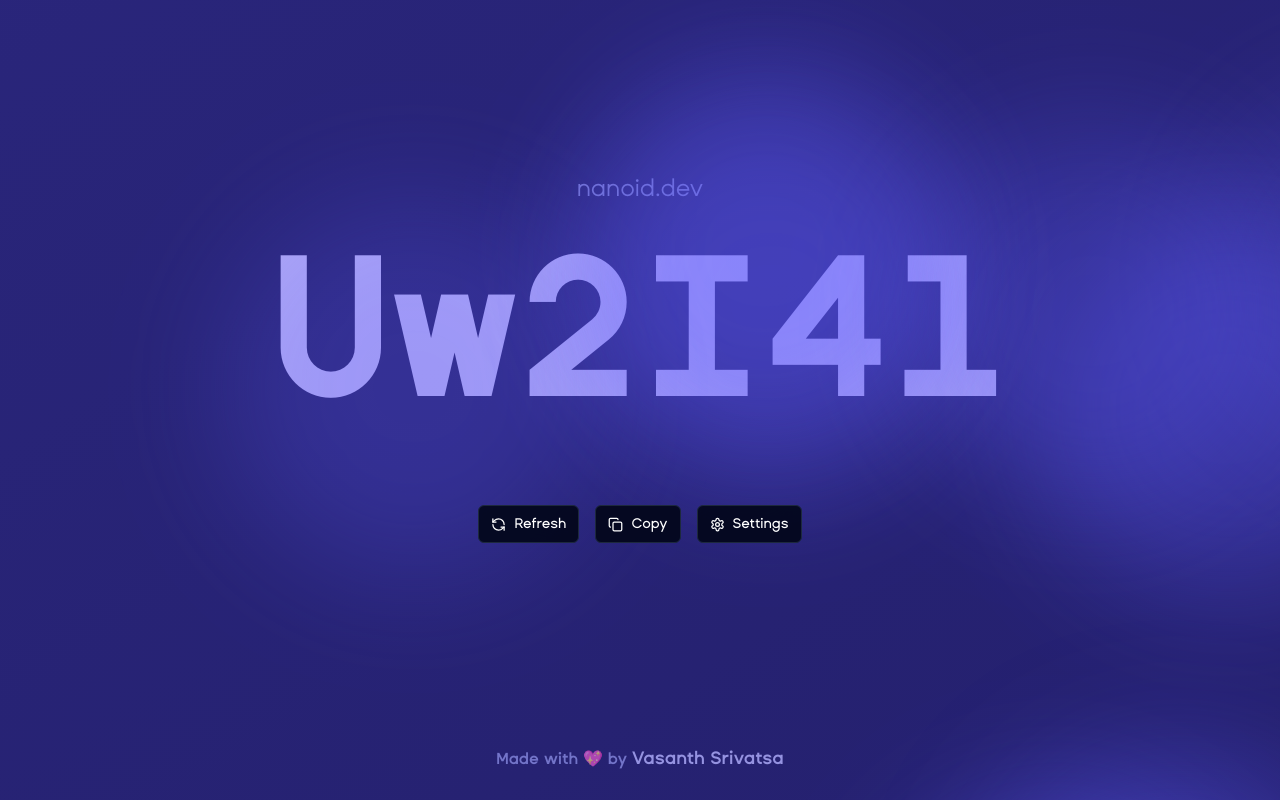
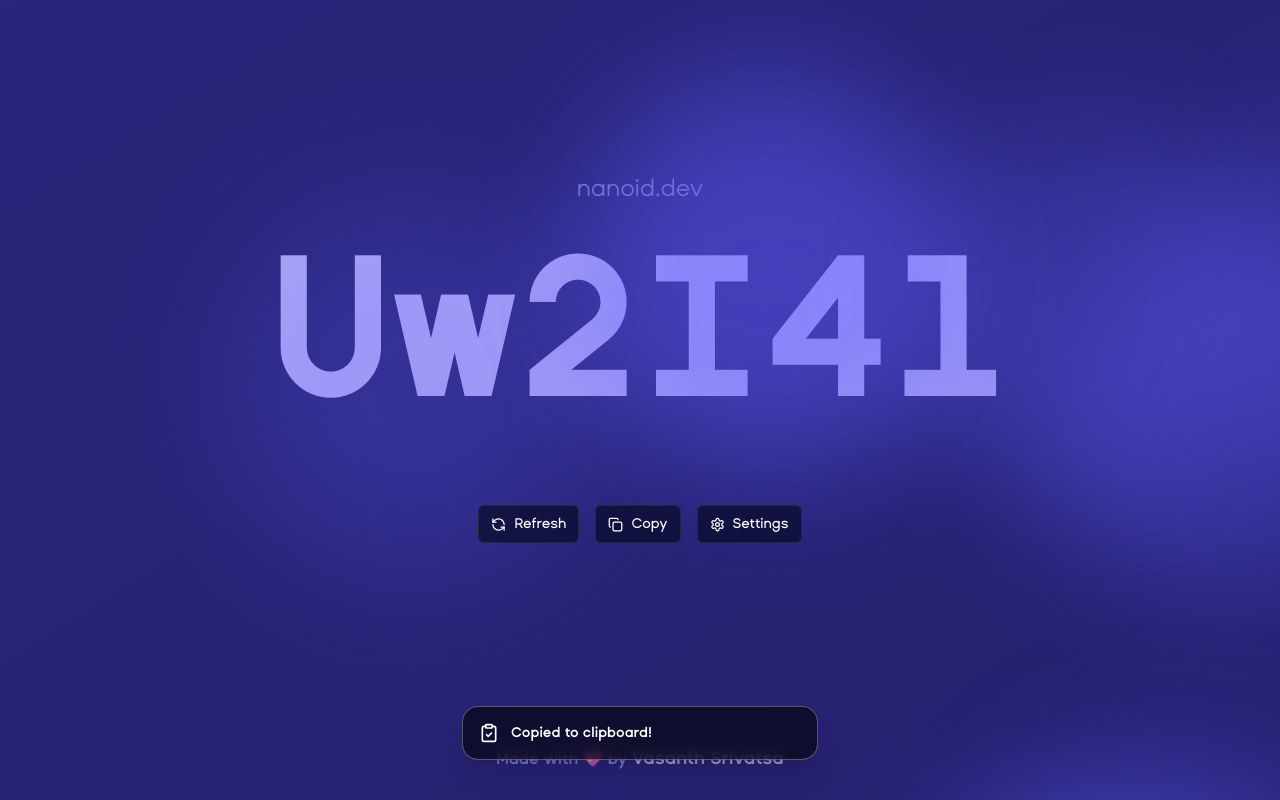
Before and after one commit to vsnthdev/nanoid.dev, a Next.js app: page / in a window 1280 px wide. Both pictures are taken after a click on the button "Copy". Built offline with nearby package versions, Linux system fonts and the light colour scheme.

Commit message:
✨ add toast upon copying

```diff
--- a/package.json
+++ b/package.json
@@ -16,6 +16,7 @@
         "next": "15.3.1",
         "react": "^19.0.0",
         "react-dom": "^19.0.0",
+        "sonner": "^2.0.3",
         "tailwind-merge": "^3.3.0"
     },
     "devDependencies": {
--- a/src/app/globals.css
+++ b/src/app/globals.css
@@ -1,6 +1,6 @@
 @import "tailwindcss";
 
-@theme inline {
+@theme {
   --font-sans: var(--font-basically-a-sans-serif);
   --font-mono: var(--font-basically-a-mono);
 }
--- a/src/app/layout.tsx
+++ b/src/app/layout.tsx
@@ -1,6 +1,8 @@
 'use client'
 
 import localFont from 'next/font/local'
+import { Toaster } from 'sonner'
+import { InfoIcon, CircleAlertIcon, BadgeCheckIcon, TriangleAlertIcon, Loader2Icon } from 'lucide-react'
 import './globals.css'
 import { Footer } from '../components/footer'
 import { useState, useEffect } from 'react'
@@ -192,10 +194,8 @@ export default function RootLayout({
     }, []);
 
     return (
-        <html lang='en' className={`${basicallyASansSerif.className} h-full overflow-hidden`}>
-            <body
-                className={`${basicallyAMono.variable} antialiased flex flex-col h-full bg-gray-900 relative overflow-hidden ${textColor}`}
-            >
+        <html lang='en' className={`h-full overflow-hidden font-sans ${textColor} ${basicallyAMono.variable} ${basicallyASansSerif.variable}`}>
+            <body className='antialiased flex flex-col h-full bg-gray-900 relative overflow-hidden'>
                 <motion.div
                     className={`absolute inset-0 z-0 bg-gradient-to-br pointer-events-none ${backgroundColor}`}
                     initial={{ opacity: 0 }}
@@ -225,6 +225,38 @@ export default function RootLayout({
                     {children}
                 </div>
                 <Footer />
+                <Toaster
+                    visibleToasts={3}
+                    position='bottom-center'
+                    duration={60000}
+                    offset={{
+                        bottom: 40
+                    }}
+                    mobileOffset={{
+                        bottom: 40,
+                        left: 60,
+                        right: 60
+                    }}
+                    toastOptions={{
+                        unstyled: true,
+                        classNames: {
+                            title: 'text-sm font-sans font-semibold',
+                            icon: '[&>svg]:size-5 mr-3',
+                            description: 'text-xs opacity-70 font-sans',
+                            loading: 'bg-white text-slate-700 border-slate-200 p-4',
+                            toast: 'w-full rounded-2xl shadow-xl flex items-center space-x-1 p-4',
+                            default: '[&:not([data-type])]:bg-black/60 [&:not([data-type])]:text-white [&:not([data-type])]:backdrop-blur-sm [&:not([data-type])]:border [&:not([data-type])]:border-white/30',
+                        },
+                    }}
+                    icons={{
+                        info: <InfoIcon />,
+                        error: <CircleAlertIcon />,
+                        success: <BadgeCheckIcon />,
+                        warning: <TriangleAlertIcon />,
+                        loading: <Loader2Icon className='animate-spin' />,
+                    }}
+                    gap={15}
+                />
             </body>
         </html>
     )
--- a/src/app/page.tsx
+++ b/src/app/page.tsx
@@ -1,10 +1,11 @@
 'use client'
 
 import { useState, useEffect } from 'react'
+import { toast } from 'sonner'
 import { customAlphabet } from 'nanoid'
-import { RefreshCcw, Copy, Settings } from 'lucide-react'
+import { RefreshCcw, Copy, Settings, ClipboardCheckIcon } from 'lucide-react'
 import { motion } from 'framer-motion'
-import { cn } from '@/lib/utils' // Assuming you have a utility for classnames like cn
+import { cn } from '@/lib/utils'
 
 export default function Home() {
     const [id, setId] = useState('••••••')
@@ -20,6 +21,9 @@ export default function Home() {
 
     const copyToClipboard = () => {
         navigator.clipboard.writeText(id)
+        toast('Copied to clipboard!', {
+            icon: <ClipboardCheckIcon size={10} />
+        })
     }
 
     return (
@@ -37,11 +41,12 @@ export default function Home() {
                         'group-hover:opacity-100 group-hover:blur-xl'
                     )} />
                     <motion.button
-                        className='relative font-medium gap-x-2 flex items-center px-3 py-3 md:px-3 md:py-2 rounded-md bg-slate-950/90 backdrop-filter backdrop-blur-lg text-white text-sm transition-all hover:bg-slate-950/70 border border-slate-800'
+                        className='relative font-medium gap-x-2 flex items-center px-3 py-3 md:px-3 md:py-2 rounded-md bg-slate-950/60 backdrop-filter backdrop-blur-lg text-white text-sm transition-all hover:bg-slate-950/70 border border-slate-800'
                         whileHover={{ scale: 1.05 }}
                         transition={{ duration: 0.2 }}
                     >
-                        <RefreshCcw size={15} />
+                        <RefreshCcw size={17} className='md:hidden' />
+                        <RefreshCcw size={15} className='hidden md:block' />
                         <span className='hidden md:inline'>Refresh</span>
                     </motion.button>
                 </div>
@@ -51,12 +56,13 @@ export default function Home() {
                         'group-hover:opacity-100 group-hover:blur-xl'
                     )} />
                     <motion.button
-                        className='relative font-medium gap-x-2 flex items-center px-3 py-3 md:px-3 md:py-2 rounded-md bg-slate-950/90 backdrop-filter backdrop-blur-lg text-white text-sm transition-all hover:bg-slate-950/70 border border-slate-800'
+                        className='relative font-medium gap-x-2 flex items-center px-3 py-3 md:px-3 md:py-2 rounded-md bg-slate-950/60 backdrop-filter backdrop-blur-lg text-white text-sm transition-all hover:bg-slate-950/70 border border-slate-800'
                         onClick={copyToClipboard}
                         whileHover={{ scale: 1.05 }}
                         transition={{ duration: 0.2 }}
                     >
-                        <Copy size={15} />
+                        <Copy size={17} className='md:hidden' />
+                        <Copy size={15} className='hidden md:block' />
                         <span className='hidden md:inline'>Copy</span>
                     </motion.button>
                 </div>
@@ -66,11 +72,12 @@ export default function Home() {
                         'group-hover:opacity-100 group-hover:blur-xl'
                     )} />
                     <motion.button
-                        className='relative font-medium gap-x-2 flex items-center px-3 py-3 md:px-3 md:py-2 rounded-md bg-slate-950/90 backdrop-filter backdrop-blur-lg text-white text-sm transition-all hover:bg-slate-950/70 border border-slate-800'
+                        className='relative font-medium gap-x-2 flex items-center px-3 py-3 md:px-3 md:py-2 rounded-md bg-slate-950/60 backdrop-filter backdrop-blur-lg text-white text-sm transition-all hover:bg-slate-950/70 border border-slate-800'
                         whileHover={{ scale: 1.05 }}
                         transition={{ duration: 0.2 }}
                     >
-                        <Settings size={15} />
+                        <Settings size={17} className='md:hidden' />
+                        <Settings size={15} className='hidden md:block' />
                         <span className='hidden md:inline'>Settings</span>
                     </motion.button>
                 </div>
```
Also changed, not shown: 1 other file (tests, documents, lock files or other folders).
